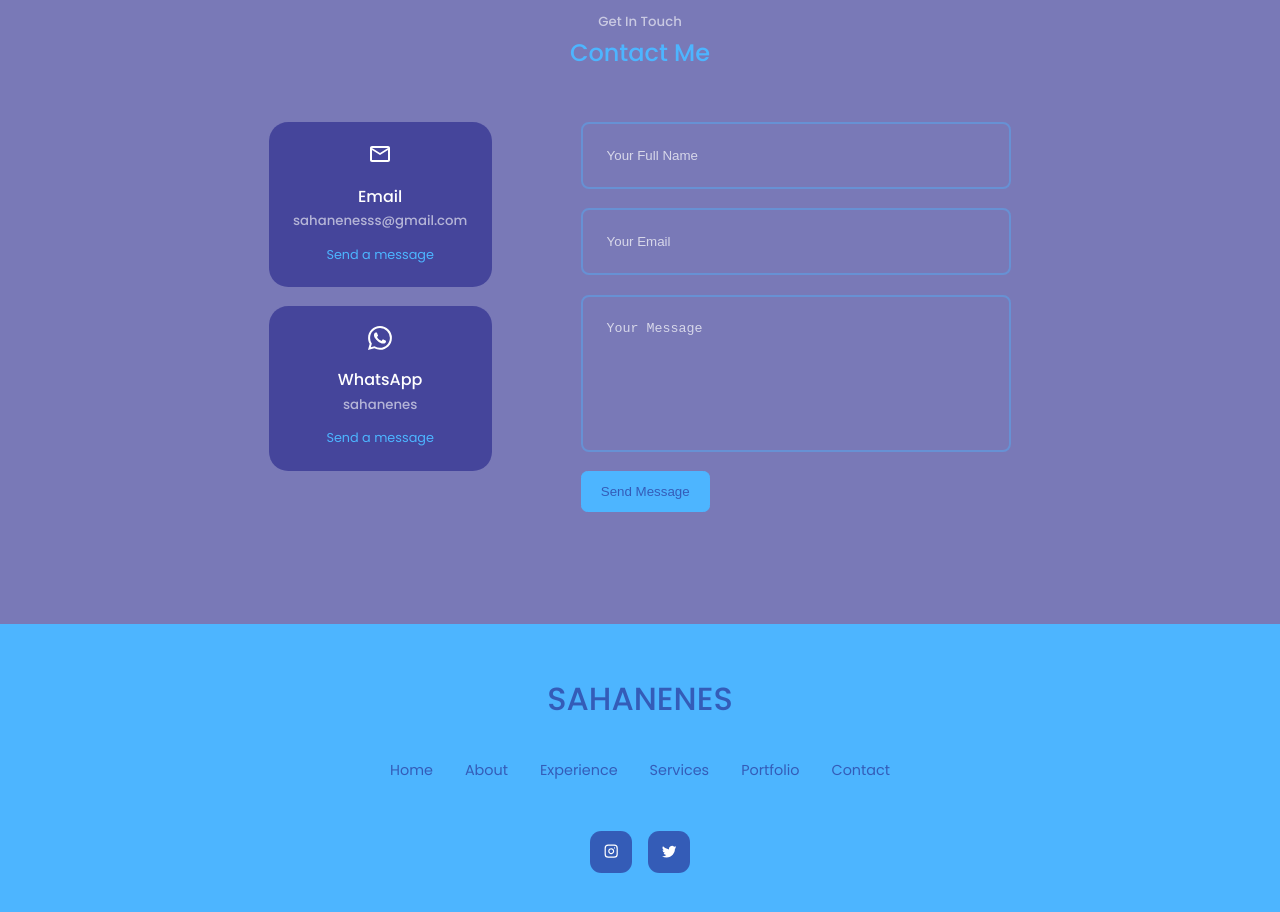
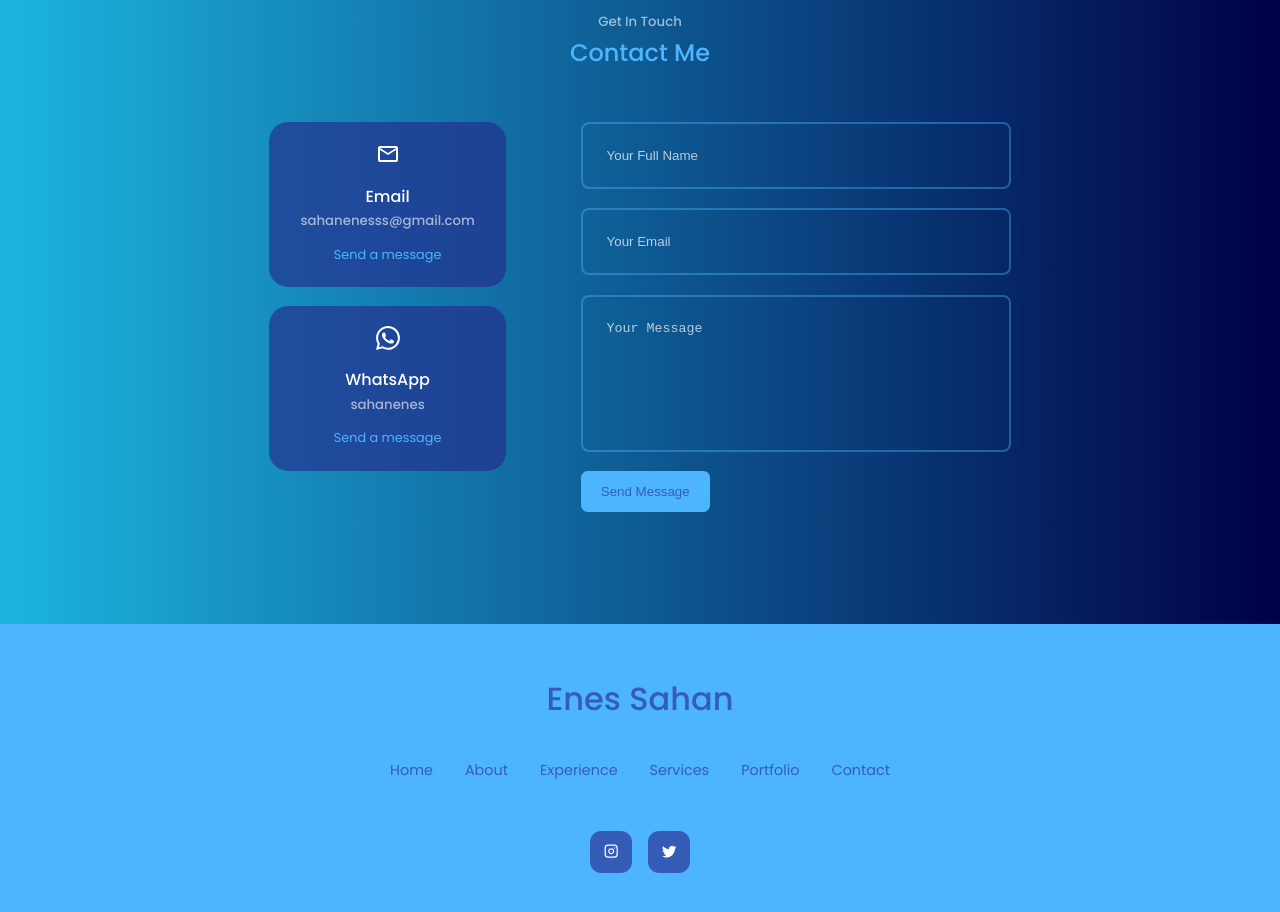
Before and after one commit to sahanenes/portfolio, a React (Create React App) app: page / in a window 1280 px wide. Shown: the part 3540-4452 px from the top of the page. Built offline with nearby package versions, Linux system fonts and the light colour scheme.

Commit message:
minor changes

```diff
--- a/src/components/contact/contact.css
+++ b/src/components/contact/contact.css
@@ -1,8 +1,8 @@
 .container.contact__container {
   width: 58%;
   display: grid;
-  grid-template-columns: 30% 58%;
-  gap: 12%;
+  grid-template-columns: 32% 58%;
+  gap: 10%;
 }
 
 .contact__options {
--- a/src/components/footer/Footer.jsx
+++ b/src/components/footer/Footer.jsx
@@ -7,7 +7,7 @@ const Footer = () => {
   return (
     <footer>
       <a href="#" className="footer__logo">
-        SAHANENES
+        Enes Sahan
       </a>
       <ul className="permalinks">
         <li>
@@ -30,10 +30,10 @@ const Footer = () => {
         </li>
       </ul>
       <div className="footer__socials">
-        <a href="https://instagram.com">
+        <a href="https://www.instagram.com/sahaneness/" target="_blank">
           <FiInstagram />
         </a>
-        <a href="https://twitter.com">
+        <a href="https://twitter.com/sahanenes1" target="_blank">
           <BsTwitter />
         </a>
       </div>
--- a/src/components/header/HeaderSocial.jsx
+++ b/src/components/header/HeaderSocial.jsx
@@ -7,13 +7,13 @@ const HeaderSocial = () => {
   return (
     <div className="header__socials">
       <a href="https://linkedin.com/in/enes-sahan" target="_blank">
-        <BsLinkedin />
+        <BsLinkedin size="1.5rem" />
       </a>
       <a href="https://github.com/sahanenes" target="_blank">
-        <BsGithub />
+        <BsGithub size="1.5rem" />
       </a>
       <a href="" target="_blank">
-        <FiDribbble />
+        <FiDribbble size="1.5rem" />
       </a>
     </div>
   );
--- a/src/index.css
+++ b/src/index.css
@@ -38,6 +38,17 @@ body {
   line-height: 1.7;
   /* background-image: url(./assets/coding.webp); */
   /* background-size: cover; */
+  background: #000046; /* fallback for old browsers */
+  background: -webkit-linear-gradient(
+    to right,
+    #1cb5e0,
+    #000046
+  ); /* Chrome 10-25, Safari 5.1-6 */
+  background: linear-gradient(
+    to right,
+    #1cb5e0,
+    #000046
+  ); /* W3C, IE 10+/ Edge, Firefox 16+, Chrome 26+, Opera 12+, Safari 7+ */
 
   /* background-size: 20px; */
 }
```
